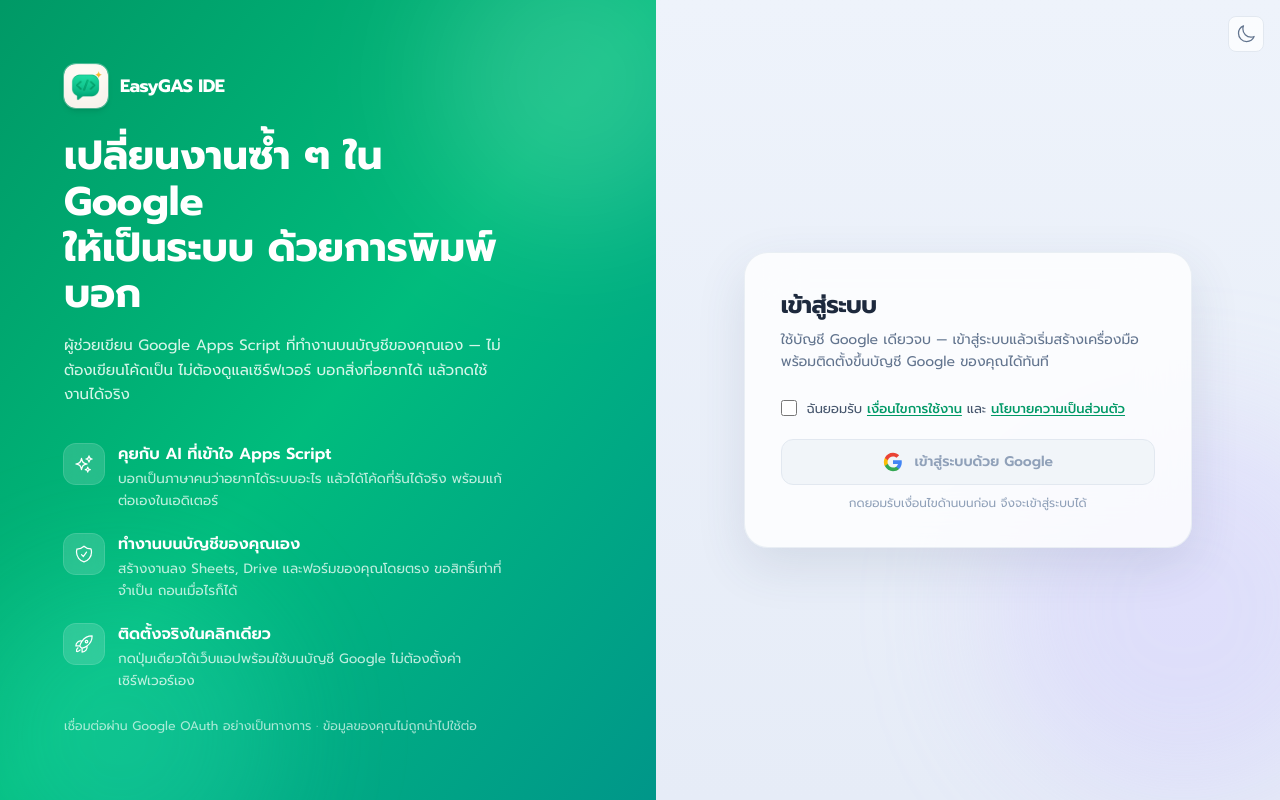
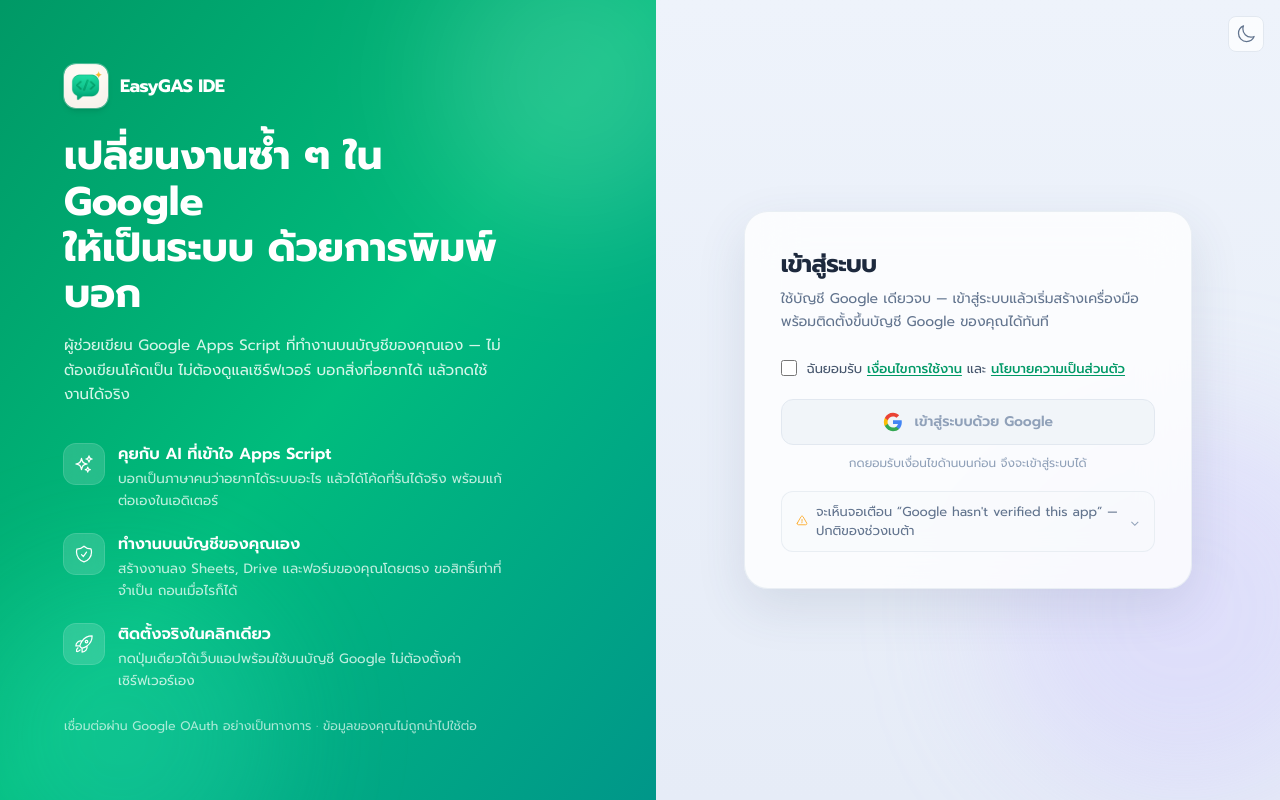
Before and after one commit to easygaside/easygaside, a Next.js app: page /login in a window 1280 px wide. Built offline with nearby package versions, Linux system fonts and the light colour scheme; no server answers.

Commit message:
feat(login): add unverified app warning with screenshots
- Add collapsible warning section about 'Google hasn't verified this app'
- Include step-by-step screenshots via StepImages component
- Same UX as connect page for consistency
- Helps users understand the beta OAuth flow

```diff
--- a/app/login/page.tsx
+++ b/app/login/page.tsx
@@ -2,8 +2,17 @@
 
 import { useEffect, useState } from "react";
 import Link from "next/link";
+import { ExclamationTriangleIcon } from "@heroicons/react/24/outline";
 import { ThemeToggle } from "@/components/ui/ThemeToggle";
 import { AuthShell, AUTH_CARD } from "@/components/auth/AuthShell";
+import { StepImages } from "@/components/StepImages";
+
+const TR = "https://qimwyprjnlejefeukuuy.supabase.co/storage/v1/object/public/tr";
+const CONSENT_STEPS = [
+  { src: `${TR}/1.png`, alt: "จอเตือน Google hasn't verified this app — กด Advanced" },
+  { src: `${TR}/2.png`, alt: "กด Go to EasyGAS (unsafe)" },
+  { src: `${TR}/3-4.png`, alt: "กดอนุญาตสิทธิ์ให้ EasyGAS" },
+];
 
 const URL_ERR: Record<string, string> = {
   signin_failed: "เข้าสู่ระบบด้วย Google ไม่สำเร็จ ลองอีกครั้ง",
@@ -97,6 +106,22 @@
             {error}
           </p>
         )}
+
+        {/* unverified-app note — same as connect page */}
+        <details className="group mt-5 rounded-xl border border-slate-200/70 bg-slate-50/50 px-3.5 py-2.5 text-[13px] dark:border-slate-800 dark:bg-slate-800/20">
+          <summary className="flex cursor-pointer list-none items-center gap-2 text-slate-500 dark:text-slate-400">
+            <ExclamationTriangleIcon className="h-4 w-4 text-amber-500" />
+            จะเห็นจอเตือน “Google hasn't verified this app” — ปกติของช่วงเบต้า
+            <span className="ml-auto text-slate-400 transition group-open:rotate-180">⌄</span>
+          </summary>
+          <p className="mt-2 leading-relaxed text-slate-500 dark:text-slate-400">
+            แอปยังไม่ผ่าน Google verification (อยู่ระหว่างเบต้า) — ที่จอเตือนให้กด{" "}
+            <strong className="text-slate-700 dark:text-slate-200">Advanced</strong> →{" "}
+            <strong className="text-slate-700 dark:text-slate-200">Go to EasyGAS (unsafe)</strong>{" "}
+            เพื่อดำเนินการต่อ ไม่กระทบความปลอดภัยของบัญชีคุณ
+          </p>
+          <StepImages images={CONSENT_STEPS} />
+        </details>
       </div>
     </AuthShell>
   );
```
